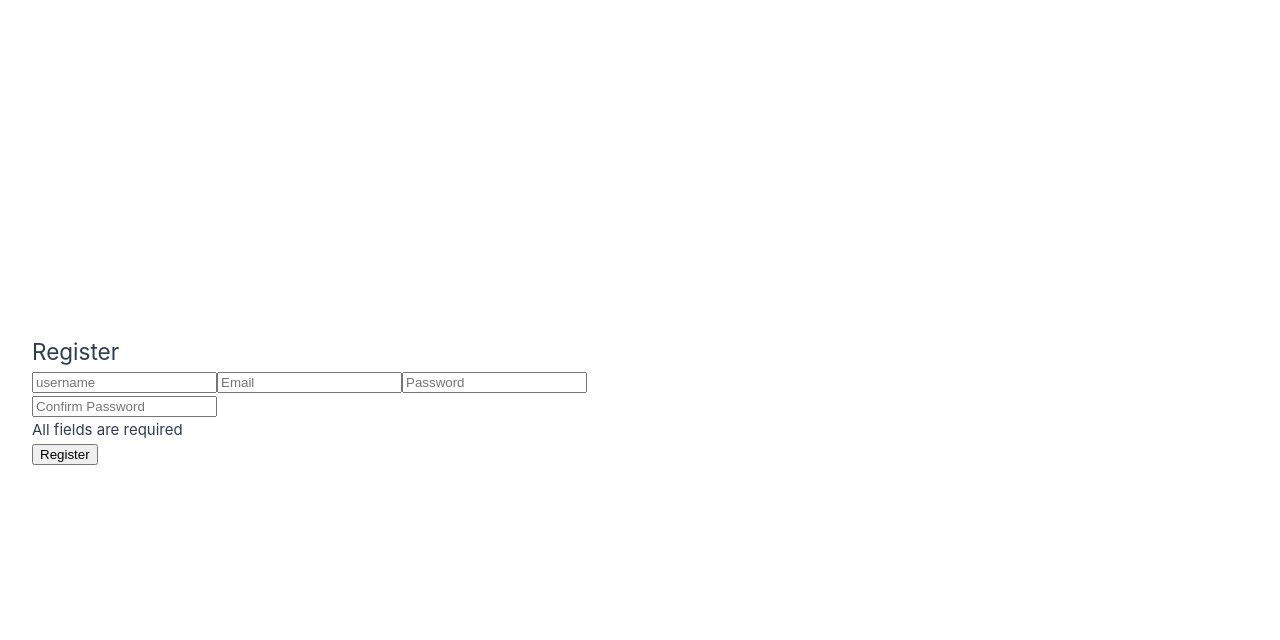
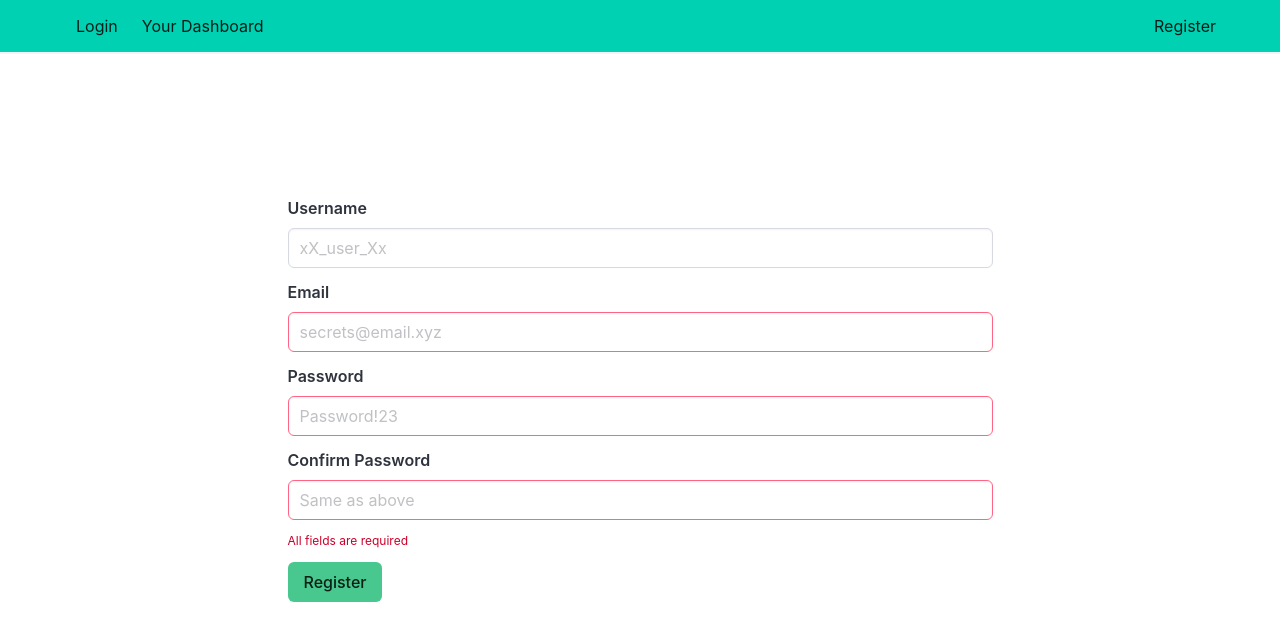
Before and after one commit to jgluiggi/EncryptoPad-Front, a Vue app: page /register in a window 1280 px wide. Both pictures are taken after a click on the button "Register". Shown: the top 640 px of the page. Built offline with nearby package versions, Linux system fonts and the light colour scheme.

Commit message:
feat: Login, Register e Dashboard rascunhados

```diff
--- a/package.json
+++ b/package.json
@@ -11,6 +11,7 @@
     "format": "prettier --write src/"
   },
   "dependencies": {
+    "bulma": "^1.0.3",
     "vue": "^3.5.13",
     "vue-router": "^4.5.0"
   },
@@ -23,6 +24,8 @@
     "eslint-plugin-vue": "~10.0.0",
     "globals": "^16.0.0",
     "prettier": "3.5.3",
+    "sass": "^1.86.0",
+    "sass-loader": "^16.0.5",
     "vite": "^6.2.1",
     "vite-plugin-vue-devtools": "^7.7.2"
   }
--- a/src/App.vue
+++ b/src/App.vue
@@ -1,7 +1,15 @@
 <template>
+  <navigation></navigation>
   <RouterView />
 </template>
 
 <script setup>
 import { RouterView } from 'vue-router';
+import { FontAwesomeIcon } from '@fortawesome/vue-fontawesome';
+import Navigation from "./components/Navigation.vue";
+import { onMounted } from 'vue';
+
+onMounted(() => {
+  document.documentElement.classList.add('has-navbar-fixed-top')
+})
 </script>
--- a/src/Dashboard.vue
+++ b/src/Dashboard.vue
@@ -1,20 +1,25 @@
 <template>
-  <div class="w-96 p-4 mx-auto mt-20 border rounded-lg shadow">
-    <h2 class="text-xl font-bold mb-4">Dashboard</h2>
-    <div>
-      <h3 class="text-lg font-semibold">Folders</h3>
-      <ul>
-        <li v-for="folder in folders" :key="folder.id" @click="showFolder(folder)">{{ folder.name }}</li>
+  <section class="section">
+    <div class="columns">
+      <div class="column is-one-third">
+        <aside class="menu">
+          <p class="menu-label">Folders</p>
+          <ul class="menu-list">
+            <li v-for="folder in folders" :key="folder.id" @click="showFolder(folder)"><a>{{
+              folder.name }}</a></li>
           </ul>
-    </div>
         <div class="mt-4">
-      <h3 class="text-lg font-semibold">Notes</h3>
+          <p class="menu-label">Notes</p>
           <ul>
             <li v-for="note in notes" :key="note.id" @click="showNote(note)">
               {{ note.title }}
             </li>
           </ul>
         </div>
+        </aside>
+      </div>
+      <div class="column">
+          <label class="label">Dashboard</label>
 
           <!-- Note Content -->
           <div v-if="selectedNote" class="mt-4 p-4 border rounded">
@@ -22,6 +27,8 @@
             <p>{{ selectedNote.content }}</p>
           </div>
       </div>
+    </div>
+  </section>
 </template>
 
 <script setup>
--- a/src/Login.vue
+++ b/src/Login.vue
@@ -1,11 +1,28 @@
 <template>
-  <div class="w-96 p-4 mx-auto mt-20 border rounded-lg shadow">
-    <h2 class="text-xl font-bold mb-4">Login</h2>
-    <input v-model="email" type="email" placeholder="Email" class="w-full p-2 mb-2 border rounded" />
-    <input v-model="password" type="password" placeholder="Password" class="w-full p-2 mb-4 border rounded" />
+  <section class="section">
+    <div class="container is-max-tablet">
+      <div class="field">
+        <label class="label">E-mail</label>
+        <div class="control">
+          <input v-model="email" type="email" placeholder="Email" class="input"
+            :class="{'is-danger': error != ''}" />
+        </div>
+      </div>
+      <div class="field">
+        <label class="label">Password</label>
+        <div class="control">
+          <input v-model="password" type="password" placeholder="Password" class="input"
+            :class="{'is-danger': error != ''}" />
           <p v-if="error" class="text-red-500">{{ error }}</p>
-    <button @click="login" class="w-full p-2 bg-blue-500 text-white rounded">Login</button>
         </div>
+      </div>
+      <div class="field">
+        <div class="control">
+          <button @click="login" class="button is-success">Login</button>
+        </div>
+      </div>
+    </div>
+  </section>
 </template>
 
 <script setup>
@@ -23,13 +40,28 @@ const login = async () => {
     return;
   }
   error.value = '';
+  try {
     const response = await fetch('http://localhost:3000/users/login', {
       method: 'POST',
       headers: { 'Content-Type': 'application/json' },
       body: JSON.stringify({ email: email.value, password: password.value })
     });
     const data = await response.json();
-  localStorage.setItem('jwt', data);
+    if (!response.ok) {
+      error.value = data.message || date.error || 'Login failed';
+      return;
+    }
+
+    if (!data.token) {
+      error.value = 'No token received from server';
+      return;
+    }
+
+    localStorage.setItem('jwt', data.token);
     router.replace('/dashboard');
+  } catch (err) {
+    error.value = 'An unexpected error ocurred';
+    console.error('Fetch error: ', err);
+  }
 };
 </script>
--- a/src/Register.vue
+++ b/src/Register.vue
@@ -1,13 +1,59 @@
 <template>
-  <div class="w-96 p-4 mx-auto mt-20 border rounded-lg shadow">
-    <h2 class="text-xl font-bold mb-4">Register</h2>
-    <input v-model="username" type="text" placeholder="username" class="w-full p-2 mb-2 border rounded" />
-    <input v-model="email" type="email" placeholder="Email" class="w-full p-2 mb-2 border rounded" />
-    <input v-model="password" type="password" placeholder="Password" class="w-full p-2 mb-2 border rounded" />
-    <input v-model="confirmPassword" type="password" placeholder="Confirm Password" class="w-full p-2 mb-4 border rounded" />
-    <p v-if="error" class="text-red-500">{{ error }}</p>
-    <button @click="register" class="w-full p-2 bg-green-500 text-white rounded">Register</button>
-  </div>
+  <section class="section">
+    <div class="container is-max-tablet">
+
+      <div class="field">
+        <label class="label">Username</label>
+        <div class="control">
+          <input v-model="username" type="text" placeholder="xX_user_Xx" class="input"
+            :class="{'is-success': valid}" />
+        </div>
+      </div>
+
+      <div class="field">
+        <label class="label">Email</label>
+        <div class="control">
+          <input v-model="email" type="email" placeholder="secrets@email.xyz" class="input"
+            :class="{'is-success': valid, 'is-danger': errorEmail != ''}" />
+        </div>
+      </div>
+
+      <div class="field">
+        <div class="control">
+          <p v-if="errorEmail" class="help is-danger">{{ errorEmail }}</p>
+        </div>
+      </div>
+
+      <div class="field">
+        <label class="label">Password</label>
+        <div class="control">
+          <input v-model="password" type="password" placeholder="Password!23" class="input"
+            :class="{'is-success': valid, 'is-danger': errorPassword != ''}" />
+        </div>
+      </div>
+
+      <div class="field">
+        <label class="label">Confirm Password</label>
+        <div class="control">
+          <input v-model="confirmPassword" type="password" placeholder="Same as above" class="input"
+            :class="{'is-success': valid, 'is-danger': errorPassword != ''}" />
+        </div>
+      </div>
+
+      <div class="field">
+        <div class="control">
+          <p v-if="errorPassword" class="help is-danger">{{ errorPassword }}</p>
+        </div>
+      </div>
+
+      <div class="field">
+        <div class="control">
+          <button @click="register" class="button is-success">Register</button>
+        </div>
+      </div>
+
+    </div>
+  </section>
 </template>
 
 <script setup>
@@ -18,7 +64,9 @@ const username = ref('');
 const email = ref('');
 const password = ref('');
 const confirmPassword = ref('');
-const error = ref('');
+const errorPassword = ref('');
+const errorEmail = ref('');
+const valid = ref(false);
 const router = useRouter();
 
 const passwordRegex = /^(?=.*\d)(?=.*[!@#$%^&*])(?=.*[A-Z]).{8,}$/;
@@ -26,22 +74,25 @@ const emailRegex = /^[a-zA-Z0-9._%+-]+@[a-zA-Z0-9.-]+\.[a-zA-Z]{2,}$/;
 
 const register = async () => {
   if (!username.value || !email.value || !password.value || !confirmPassword.value) {
-    error.value = "All fields are required";
+    errorPassword.value = "All fields are required";
+    errorEmail.value = " ";
     return;
   }
   if (password.value !== confirmPassword.value) {
-    error.value = "Passwords do not match";
+    errorPassword.value = "Passwords do not match";
     return;
   }
   if (!passwordRegex.test(password.value)) {
-    error.value = "Password must be at least 8 characters, include a number, a special character, and an uppercase letter";
+    errorPassword.value = "Password must be at least 8 characters, include a number, a special character, and an uppercase letter";
     return;
   }
   if(!emailRegex.test(email.value)) {
-    error.value = "Try a valid e-mail.";
+    errorEmail.value = "Try a valid e-mail.";
     return;
   }
-  error.value = '';
+  errorPassword.value = '';
+  errorEmail.value = '';
+  valid.value = true;
   const response = await fetch('http://localhost:3000/users/register', {
     method: 'POST',
     headers: { 'Content-Type': 'application/json' },
--- /dev/null
+++ b/src/components/Navigation.vue
@@ -0,0 +1,24 @@
+<template>
+  <section class="section is-small">
+    <nav class="navbar is-fixed-top is-primary has-shadow" role="navigation" aria-label="main navigation">
+      <section class="container">
+
+        <div class="navbar-menu is-active">
+          <div class="navbar-start">
+            <RouterLink to="/login" class="navbar-item"> Login </RouterLink>
+
+            <RouterLink to="/dashboard" class="navbar-item"> Your Dashboard </RouterLink>
+          </div>
+
+          <div class="navbar-end">
+            <RouterLink to="/register" class="navbar-item"> Register </RouterLink>
+          </div>
+
+        </div>
+      </section>
+    </nav>
+  </section>
+</template>
+
+<script>
+</script>
--- a/src/main.js
+++ b/src/main.js
@@ -1,7 +1,7 @@
-import './assets/main.css'
 import { createApp } from 'vue';
 import App from './App.vue';
 import router from './router';
+import 'bulma/css/bulma.css';
 
 const app = createApp(App);
 app.use(router);
--- a/src/router.js
+++ b/src/router.js
@@ -2,9 +2,10 @@ import { createRouter, createWebHistory } from 'vue-router';
 import Login from './Login.vue';
 import Register from './Register.vue';
 import Dashboard from './Dashboard.vue';
+import App from './App.vue';
 
 const routes = [
-  { path: '/', component: Login, alias: '/login' },
+  { path: '/', component: App },
   { path: '/login', component: Login },
   { path: '/register', component: Register },
   { path: '/dashboard', component: Dashboard }
@@ -15,4 +16,7 @@ const router = createRouter({
   routes
 });
 
+router.beforeEach(() => {
+  document.title = "EncryptoPad";
+});
 export default router;
```
Also changed, not shown: 1 other file (tests, documents, lock files or other folders). Lines whose indentation alone changed are shown as unchanged.
